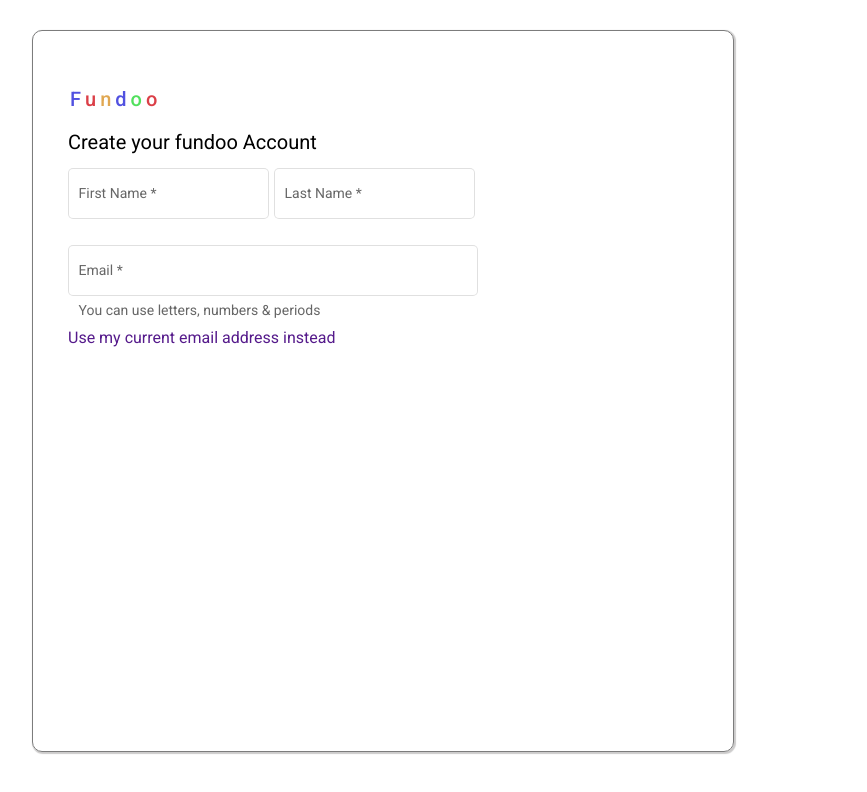
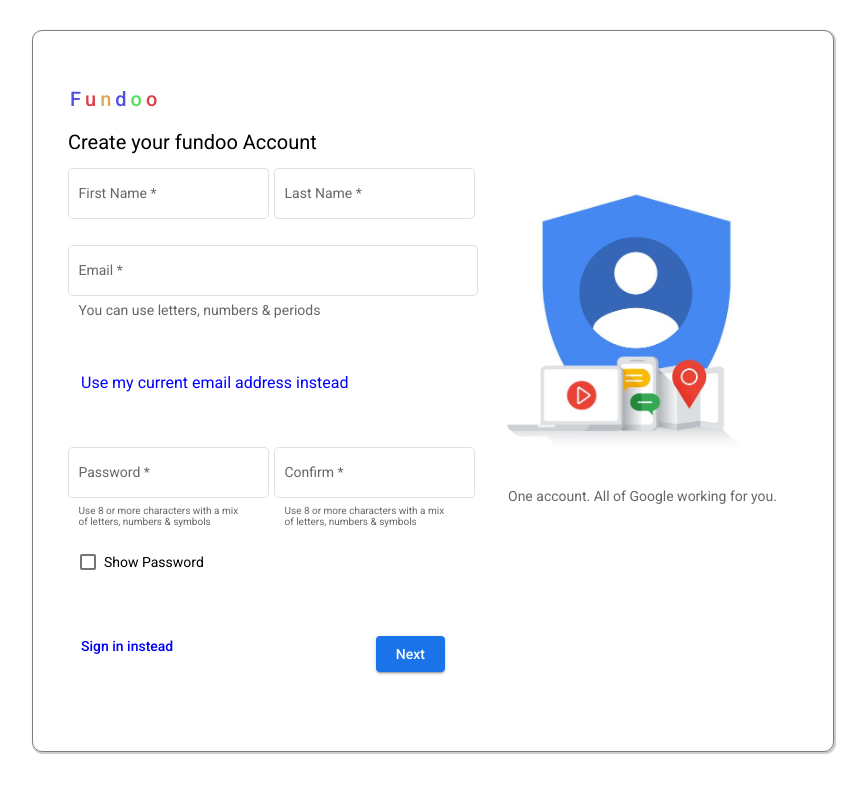
Before and after one commit to praveenmethraskar/fundoo-frontend, an Angular app: page / in a window 1280 px wide. Shown: the top 792 px of the page, without its empty margins (368-1235 px from the left). Built offline with nearby package versions, Linux system fonts and the light colour scheme.

Commit message:
Registration page completed

```diff
--- a/src/app/components/registration/registration.component.html
+++ b/src/app/components/registration/registration.component.html
@@ -1,3 +1,5 @@
+
+
 <div class="container">
     <div class="header">
         <mat-card-header class="mat-card-header">
@@ -35,11 +37,11 @@
                 <div class="email-field">
                     <mat-form-field floatLabel="auto" appearance="outline" class="email-mat-form-field">
                         <mat-label>Email</mat-label>
-                        <input matInput  name="email" type="email" required formControlName="email">
+                        <input matInput name="email" type="email" required formControlName="email">
                         <mat-hint class="emailhint">You can use letters, numbers & periods</mat-hint>
                         <mat-error>
-                            <div >Email is required</div>
-                            <div >Email must be a valid email address</div>
+                            <div>Email is required</div>
+                            <div>Email must be a valid email address</div>
                         </mat-error>
                     </mat-form-field>
                 </div>
@@ -49,10 +51,40 @@
                     </mat-card-actions>
                 </div>
 
+                <div class="password-field">
+                    <mat-form-field floatLabel="auto" appearance="outline">
+                        <mat-label>Password</mat-label>
+                        <input matInput name="password" type="password" required formControlName="password">
+                        <mat-hint class="passwordhint">Use 8 or more characters with a mix of letters, numbers & symbols
+                        </mat-hint>
+                        <mat-error>First name is required</mat-error>
+                    </mat-form-field>
 
+                    <mat-form-field floatLabel="auto" appearance="outline">
+                        <mat-label>Confirm</mat-label>
+                        <input matInput name="confirmpassword" type="password" required
+                            formControlName="confirmpassword">
+                        <mat-hint class="passwordhint">Use 8 or more characters with a mix of letters, numbers & symbols
+                        </mat-hint>
+                        <mat-error>Last name is required</mat-error>
+                    </mat-form-field>
+
+                </div>
+                <section class="example-section">
+                    <mat-checkbox class="example-margin">Show Password</mat-checkbox>
+                </section>
             </div>
         </form>
 
+        <mat-card-actions class="mat-card-actions">
+            <a href="" class="signininstead"> Sign in instead </a>
 
+                <button mat-raised-button class="mat-raised-button">Next</button>
+        </mat-card-actions>
+    </div>
+
+    <div>
+        <img src="../../../assets/accounts.JPG" class="sideimage" alt=""><br>
+        <mat-hint class="logohint">One account. All of Google working for you.</mat-hint>
     </div>
 </div>
--- a/src/app/components/registration/registration.component.scss
+++ b/src/app/components/registration/registration.component.scss
@@ -5,7 +5,7 @@
      margin-left: 400px;
      margin-right: 500px;
      margin-bottom: 10px;
-     width: 700px;
+     width: 800px;
      height: 90vh;
      border-radius: 10px;
      border: 1px solid rgb(124 124 124);
@@ -15,8 +15,6 @@
      width: 200px;
      height: 200px;
      font-size: 30px;
-
-
  }
  .mat-card-header-text{
      padding-top: 35px;
@@ -58,6 +56,7 @@
 .emailhint
 {
     font-size: 14px;
+
 }
 .mat-card-actions{
     padding-top: 50px;
@@ -66,9 +65,74 @@
 {
     width: 400px;
     font-size: 16px;
-    margin-top: 10px;
-    padding-left: 35px;
+    margin-top: 5px;
+    padding-left: 0px;
+
+}
+.usemycurrentemail a:hover
+{
+    background-color: #c6c6ff6e;
+    color: rgb(0, 0, 143);
 }
 a{
     text-decoration: none;
+    color: blue!important;
 }
+
+.password-field
+{
+    display: flex;
+    flex-direction: row;
+    gap: 5px;
+    padding-left: 35px;
+    margin-top: 50px;
+}
+
+.passwordhint{
+    font-size: 10px;
+
+}
+
+.example-section {
+    margin: 12px 0;
+    padding-left: 35px;
+    margin-top: 30px;
+  }
+
+  .example-margin {
+    margin: 0 12px;
+  }
+
+  .example-margin ul {
+    list-style-type: none;
+    margin-top: 4px;
+  }
+
+  .signininstead{
+    font-weight: 500;
+  }
+
+  .mat-card-actions{
+    display: flex;
+    justify-content: space-between;
+    margin-left: 13px;
+    margin-right: 13px;
+    padding-left: 35px;
+
+  }
+  .mat-raised-button{
+    background-color: #1a73e8;
+    color: white;
+    padding-left:20px;
+    padding-right: 20px;
+    margin-right: 20px;
+  }
+  .sideimage{
+    width: 300px;
+    height: 300px;
+    margin-top: 150px;
+  }
+
+  .logohint{
+    padding-left: 30px;
+  }
--- a/src/index.html
+++ b/src/index.html
@@ -5,7 +5,7 @@
   <title>FundooNotes</title>
   <base href="/">
   <meta name="viewport" content="width=device-width, initial-scale=1">
-  <link rel="icon" type="image/x-icon" href="favicon.ico">
+  <link rel="icon" type="image/x-icon" href="assets/logo.png">
   <link rel="preconnect" href="https://fonts.gstatic.com">
   <link href="https://fonts.googleapis.com/css2?family=Roboto:wght@300;400;500&display=swap" rel="stylesheet">
   <link href="https://fonts.googleapis.com/icon?family=Material+Icons" rel="stylesheet">
```
Also changed, not shown: src/app/app.module.ts (+6 -1 lines), src/assets/accounts.JPG (added), src/assets/logo.png (added).
